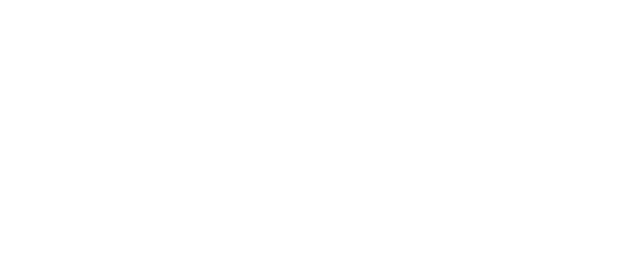
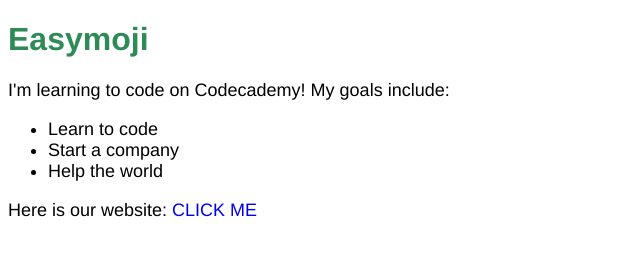
Before and after one commit to jociet101/easymoji, a plain HTML site: page website/index.html in a window 1280 px wide. Shown: the whole page, without its empty margins (0-640 px from the left). Drawn offline with Linux system fonts and the light colour scheme.

Commit message:
early website

```diff
--- a/website/index.html
+++ b/website/index.html
@@ -1,10 +1,17 @@
 <!DOCTYPE html>
 <html>
 <head>
-  <title></title>
+  <title>Easymoji</title>
+  <link href="./resources/css/index.css" type="text/css" rel="stylesheet">
 </head>
 <body>
-
-
+    <h1>Easymoji</h1>
+    <p>I'm learning to code on Codecademy! My goals include:</p>
+    <ul>
+      <li>Learn to code</li>
+      <li>Start a company</li>
+      <li>Help the world</li>
+    </ul>
+    <p>Here is our website: <a href="https://jociet101.github.io/Easymoji/" target="_blank">CLICK ME</a></p>
 </body>
 </html>
--- /dev/null
+++ b/website/resources/css/index.css
@@ -0,0 +1,19 @@
+* {
+    font-family: Helvetica, Arial, sans-serif;
+  }
+
+
+  h1 {
+    color: SeaGreen;
+  }
+
+
+  p,
+  li {
+    font-size: 18px;
+  }
+
+
+  a {
+    text-decoration: none;
+  }
```
Also changed, not shown: 2 other files.
